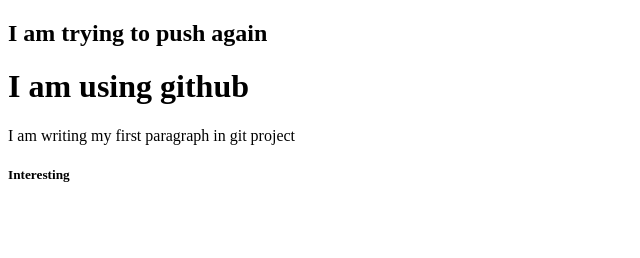
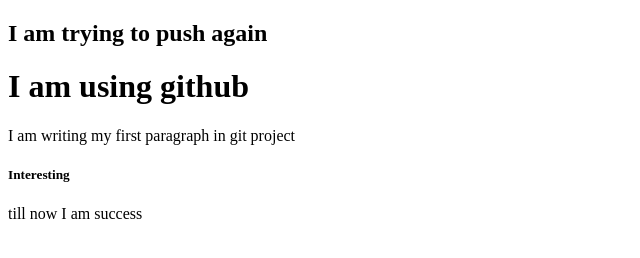
Before and after one commit to QuaziSamiha/my-website, a plain HTML site: page index.html in a window 1280 px wide. Shown: the whole page, without its empty margins (0-640 px from the left). Drawn offline with Linux system fonts and the light colour scheme.

Commit message:
added again

```diff
--- a/index.html
+++ b/index.html
@@ -10,5 +10,6 @@
     <h1>I am using github</h1>
     <p>I am writing my first paragraph in git project</p>
     <h5>Interesting</h5>
+    <p>till now I am success</p>
 </body>
 </html>
```
